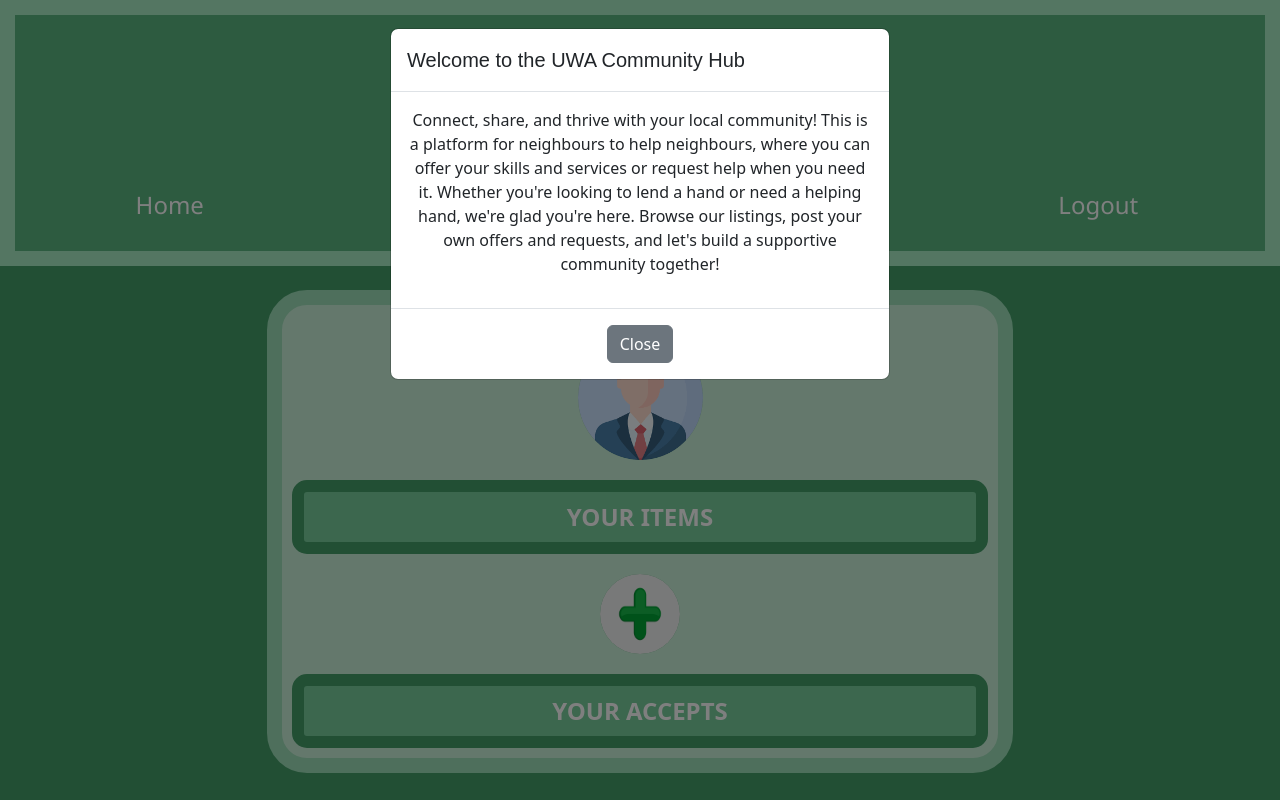
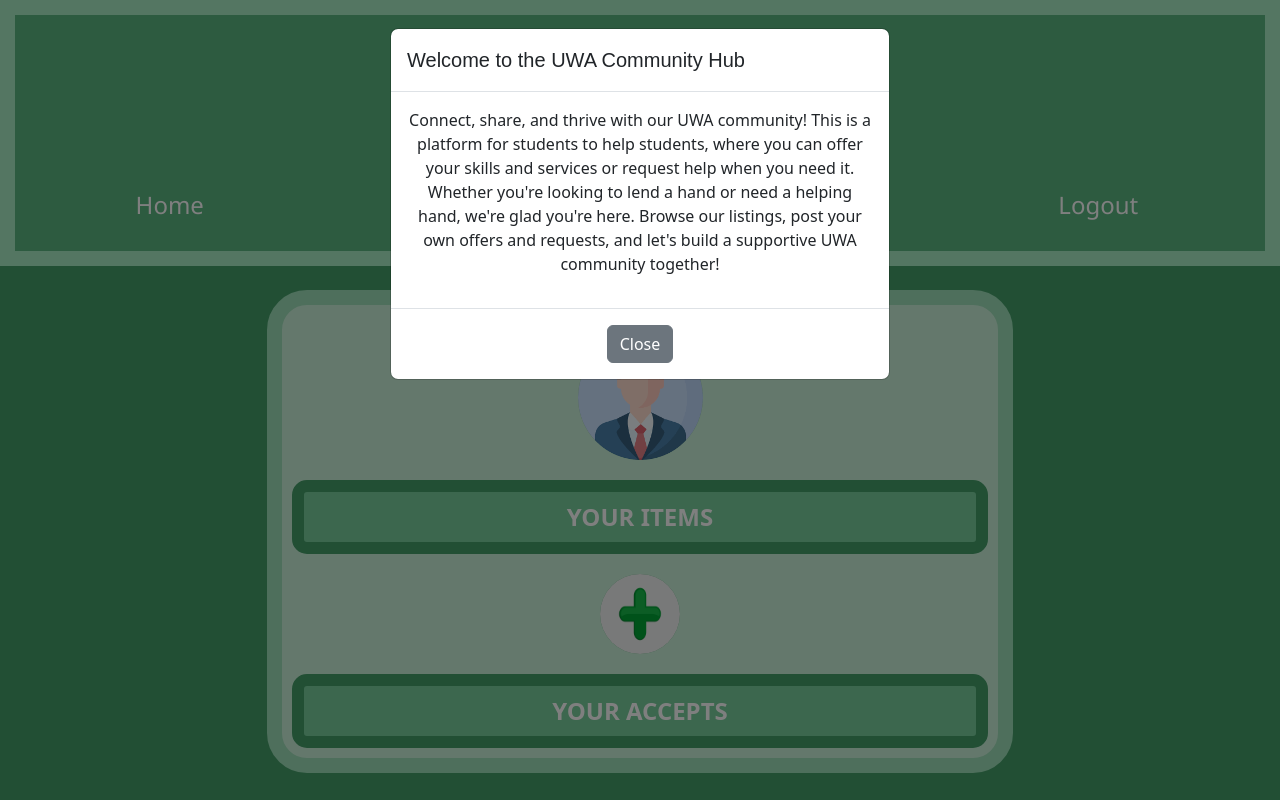
Before and after one commit to Divrr/CITS3403-project, a Flask app: template app/templates/mainpage.html in a window 1280 px wide. Run offline with Flask 3, Linux system fonts and the light colour scheme; the template is opened without the code that fills it, so the values that code supplies are empty; the visitor is signed in with stand-in values (Sample User, id 1).

Commit message:
Wording changes of welcome pop up

```diff
--- a/app/templates/mainpage.html
+++ b/app/templates/mainpage.html
@@ -8,7 +8,7 @@
           <h5 class="modal-title" id="welcomeModalLabel">Welcome to the UWA Community Hub</h5>
         </div>
         <div class="modal-body">
-          <p>Connect, share, and thrive with your local community! This is a platform for neighbours to help neighbours, where you can offer your skills and services or request help when you need it. Whether you're looking to lend a hand or need a helping hand, we're glad you're here. Browse our listings, post your own offers and requests, and let's build a supportive community together!</p>
+          <p>Connect, share, and thrive with our UWA community! This is a platform for students to help students, where you can offer your skills and services or request help when you need it. Whether you're looking to lend a hand or need a helping hand, we're glad you're here. Browse our listings, post your own offers and requests, and let's build a supportive UWA community together!</p>
         </div>
         <div class="modal-footer justify-content-center">
           <button type="button" class="btn btn-secondary" data-bs-dismiss="modal">Close</button>
```
